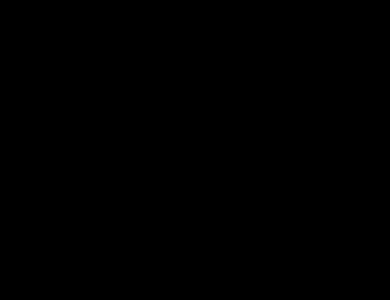
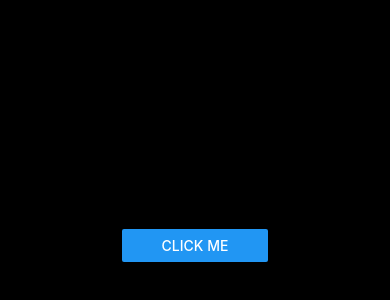
Before and after one commit to Akinolae/solo-app, a React Native app: screen / in a window 390 px wide. Shown: the part 194-494 px from the top of the page. Built offline with nearby package versions, Linux system fonts and the light colour scheme.

Commit message:
added a custom button

```diff
--- a/src/component/button.js
+++ b/src/component/button.js
@@ -0,0 +1,30 @@
+import React, { Component } from "react";
+import { Button } from "react-native";
+import styled from "styled-components/native";
+const StyledButton = styled(Button).attrs({
+  full: true,
+  rounded: false,
+})`
+  background: ${(props) => props.bg};
+  color: ${(props) => props.textColor};
+  height: ${(props) => props.height};
+  width: ${(props) => props.width};
+`;
+
+class CustomButton extends Component {
+  constructor(props) {
+    super(props);
+  }
+  render() {
+    const { icon } = this.props;
+    const IconComponent = icon;
+    return (
+      <StyledButton {...this.props}>
+        {!!this.props.title && this.props.title}
+        {!!icon && <IconComponent />}
+      </StyledButton>
+    );
+  }
+}
+
+export default CustomButton;
--- a/src/component/index.js
+++ b/src/component/index.js
@@ -0,0 +1,3 @@
+import CustomButton from "./button";
+
+export { CustomButton };
--- a/src/screens/homescreen.js
+++ b/src/screens/homescreen.js
@@ -1,6 +1,7 @@
 import React from "react";
 import { View, Text } from "react-native";
 import styled from "styled-components";
+import { CustomButton } from "../component/";
 
 const Wrapper = styled(View)``;
 
@@ -15,6 +16,13 @@ class HomeScreen extends React.Component {
     return (
       <Wrapper>
         <CustomText>This is the home page</CustomText>
+        <CustomButton
+          title="click me"
+          textColor="#FFFFFF"
+          bg="#FF0000"
+          height="50px"
+          width="120px"
+        />
       </Wrapper>
     );
   }
```
Also changed, not shown: src/screens/signInScreen.js (added, +12 -0 lines).
